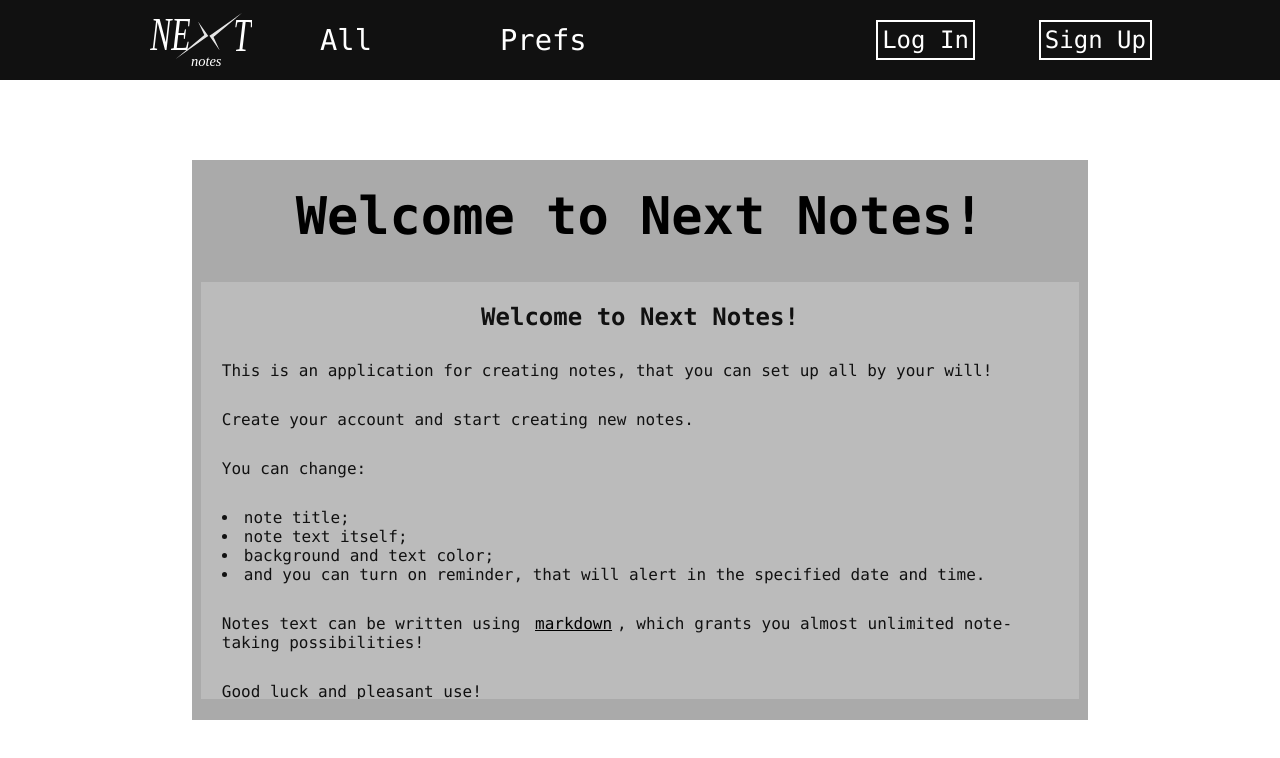
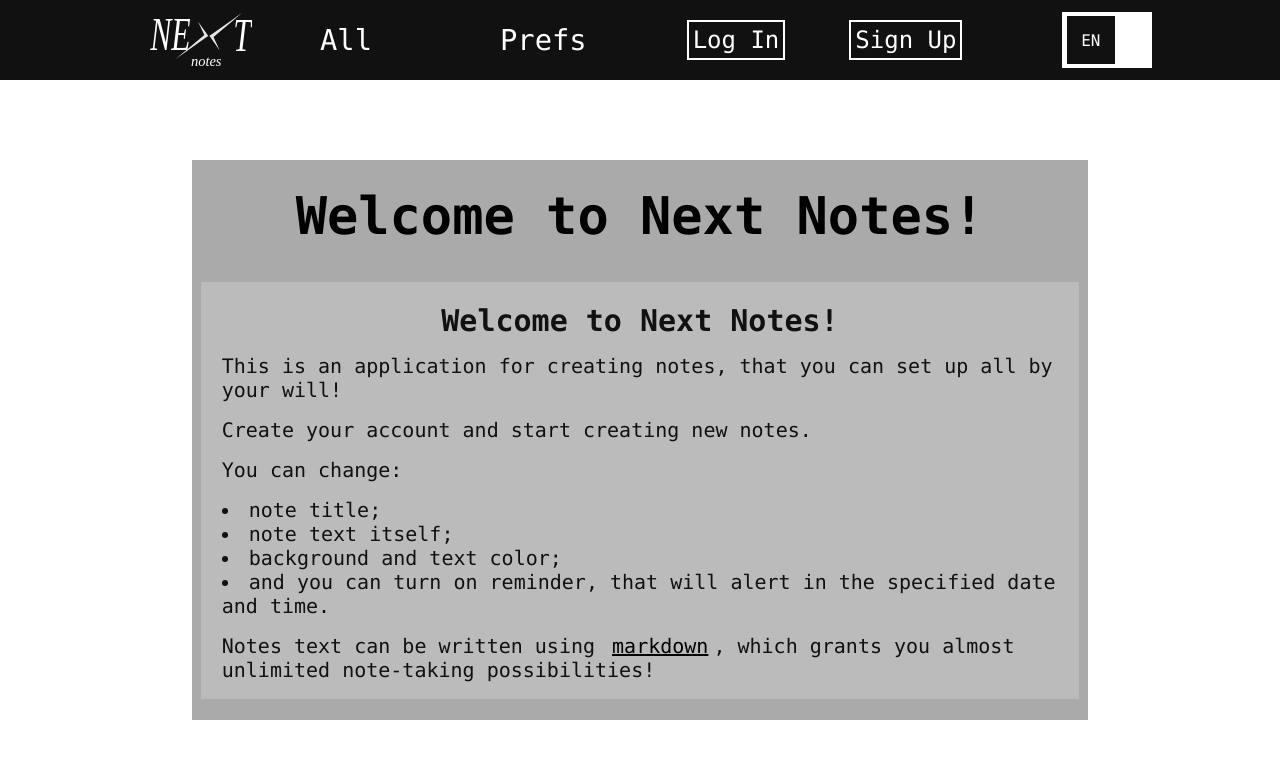
Before and after one commit to BlackPawsStudio/Next-notes, a Next.js app: page / in a window 1280 px wide. Shown: the top 758 px of the page. Built offline with nearby package versions, Linux system fonts and the light colour scheme.

Commit message:
add language switch

```diff
--- a/components/layout/header/header.styles.ts
+++ b/components/layout/header/header.styles.ts
@@ -109,9 +109,9 @@ export const Content = styled.div<{ focus }>`
   @media (max-width: 850px) {
     flex-direction: column;
     margin-top: 2vh;
-    width: fit-content;
+    width: 130px;
     padding: ${(props) => (props.focus ? "5px" : "0")};
-    height: ${(props) => (props.focus ? "calc(25vw + 25vh)" : "30px")};
+    height: ${(props) => (props.focus ? "calc(250px)" : "30px")};
     background-color: #111;
     overflow: hidden;
     padding-bottom: 10px;
--- a/components/layout/header/header.tsx
+++ b/components/layout/header/header.tsx
@@ -4,6 +4,7 @@ import { useEffect, useState } from "react";
 import { useAppDispatch, useAppSelector } from "../../../redux/hooks";
 import { setModal, setObject } from "../../../redux/slices/modalSlice";
 import { updateLogin } from "../../../redux/slices/userSlice";
+import LangSwitch from "../../ui/langSwitch/langSwitch";
 import {
   AccountButtons,
   Button,
@@ -66,13 +67,11 @@ const Header = () => {
       <Link href="/" passHref>
         <Logo>Next notes</Logo>
       </Link>
-      <div
-        style={{ marginLeft: "auto", display: "flex" }}
-        onMouseEnter={() => setFocus(true)}
-        onMouseLeave={() => setFocus(false)}
-      >
         <Content focus={focus}>
-          <Burger focus={focus}></Burger>
+          <Burger
+            onClick={() => setFocus((prev) => !prev)}
+            focus={focus}
+          ></Burger>
 
           <nav>
             <Nav>
@@ -118,8 +117,8 @@ const Header = () => {
               </>
             )}
           </AccountButtons>
+          <LangSwitch />
         </Content>
-      </div>
     </Container>
   );
 };
--- a/components/pagesStyles/index.style.ts
+++ b/components/pagesStyles/index.style.ts
@@ -9,10 +9,10 @@ export const TextContainer = styled.div`
   resize: none;
   padding: calc(1vw + 1vh);
   margin: 10px auto calc(1vw + 1vh);
-  font-size: 2vh;
+  font-size: 2.5vh;
   overflow: auto;
   & > * {
-    margin-bottom: 30px;
+    margin-bottom: 2vh;
   }
   & > h1,
   > h2,
--- /dev/null
+++ b/components/ui/langSwitch/langSwitch.style.ts
@@ -0,0 +1,25 @@
+import styled from "styled-components";
+
+export const Switch = styled.div`
+  position: relative;
+  width: 7vw;
+  min-width: 50px;
+  height: 7vh;
+  background-color: #ffffff;
+`;
+
+export const SwitchThumb = styled.div<{ checked }>`
+  position: absolute;
+  cursor: pointer;
+  transition: all 0.3s;
+  width: 6vh;
+  height: 6vh;
+  top: 50%;
+  left: 5%;
+  transform: translateY(-50%);
+  margin-left: ${(props) => (props.checked ? "calc(90% - 6vh)" : "")};
+  background-color: #111111;
+  display: flex;
+  align-items: center;
+  justify-content: center;
+`;
--- /dev/null
+++ b/components/ui/langSwitch/langSwitch.tsx
@@ -0,0 +1,28 @@
+import { useEffect, useState } from "react";
+import { useAppDispatch, useAppSelector } from "../../../redux/hooks";
+import { setLang } from "../../../redux/slices/languageSlice";
+import { Switch, SwitchThumb } from "./langSwitch.style";
+
+const LangSwitch = () => {
+  const [checked, setChecked] = useState(false);
+
+  const { lang } = useAppSelector(({ languageSlice: toolkit }) => {
+    return {
+      lang: toolkit.lang
+    }
+  })
+
+  const dispatch = useAppDispatch()
+
+  useEffect(() => {
+    setChecked(lang === "en" ? false : true)
+  }, [lang])
+
+  return (
+    <Switch onClick={() => { dispatch(setLang(checked ? "en" : "ru")) }}>
+      <SwitchThumb checked={checked} >{lang.toUpperCase()}</SwitchThumb>
+    </Switch>
+  );
+};
+
+export default LangSwitch;
```
